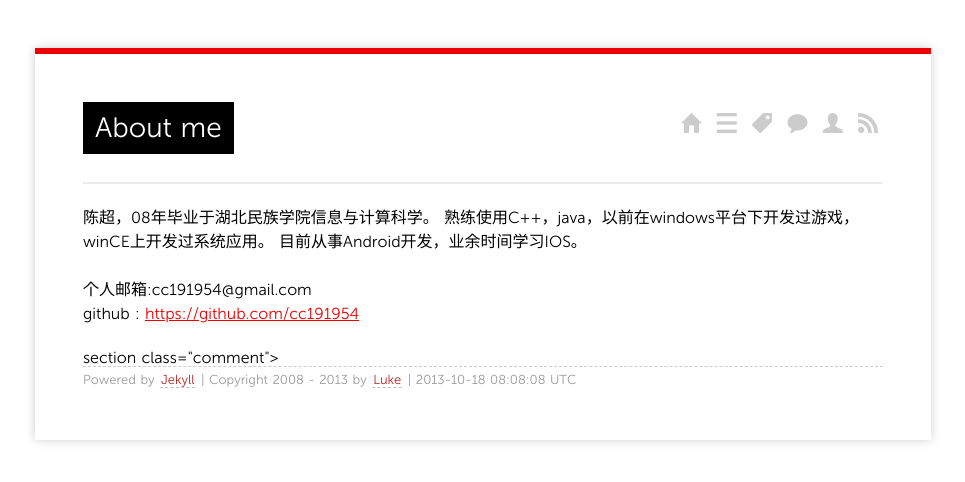
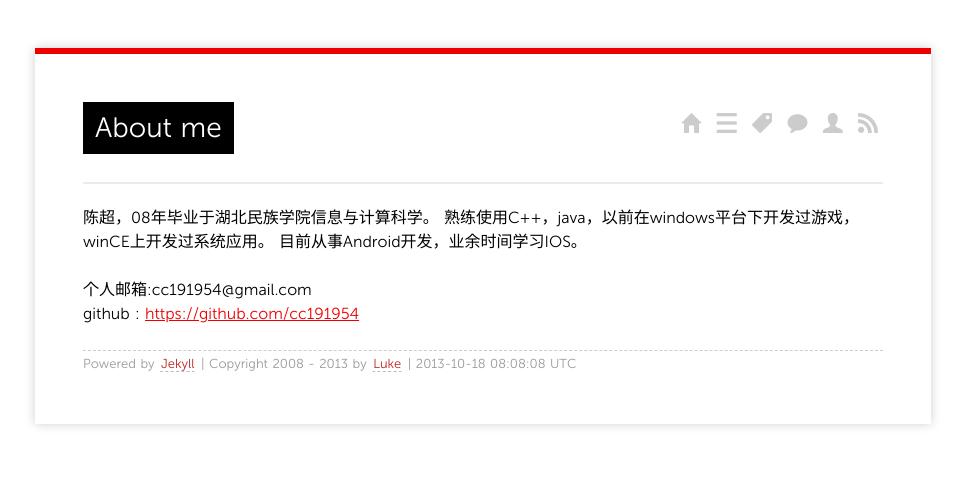
Before and after one commit to cxc2014/codingplusplus.github.io, a Jekyll site: the page built from about/index.md, in a window 1280 px wide. Shown: the top 482 px of the page, without its empty margins (157-1122 px from the left). Built offline with Jekyll 4.4.1, drawn with Linux system fonts in a browser that asks for light colours; Markdown is read by kramdown in place of the engine named in the settings; comment, search, counter and statistics services are not loaded.

Commit message:
无意中删除了<

```diff
--- a/_includes/comments.md
+++ b/_includes/comments.md
@@ -1,4 +1,4 @@
-section class="comment">
+<section class="comment">
 <div id="disqus_thread"></div>
 <script type="text/javascript">
     /* * * CONFIGURATION VARIABLES: EDIT BEFORE PASTING INTO YOUR WEBPAGE * * */
```
